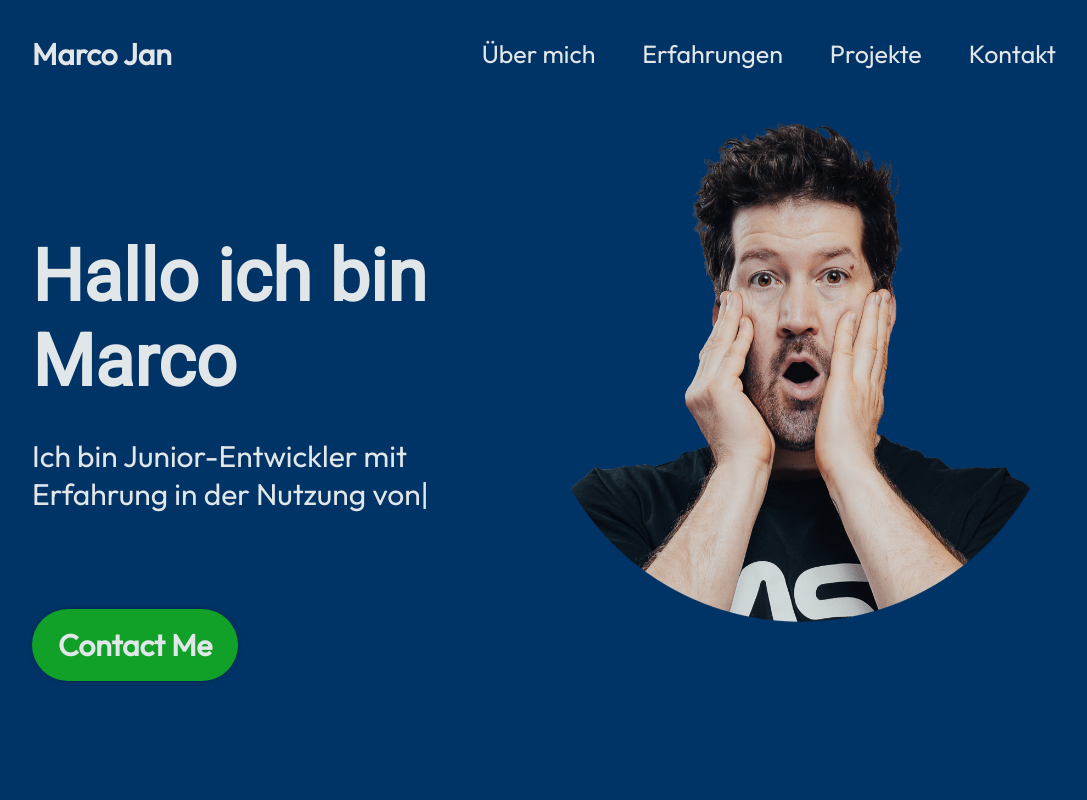
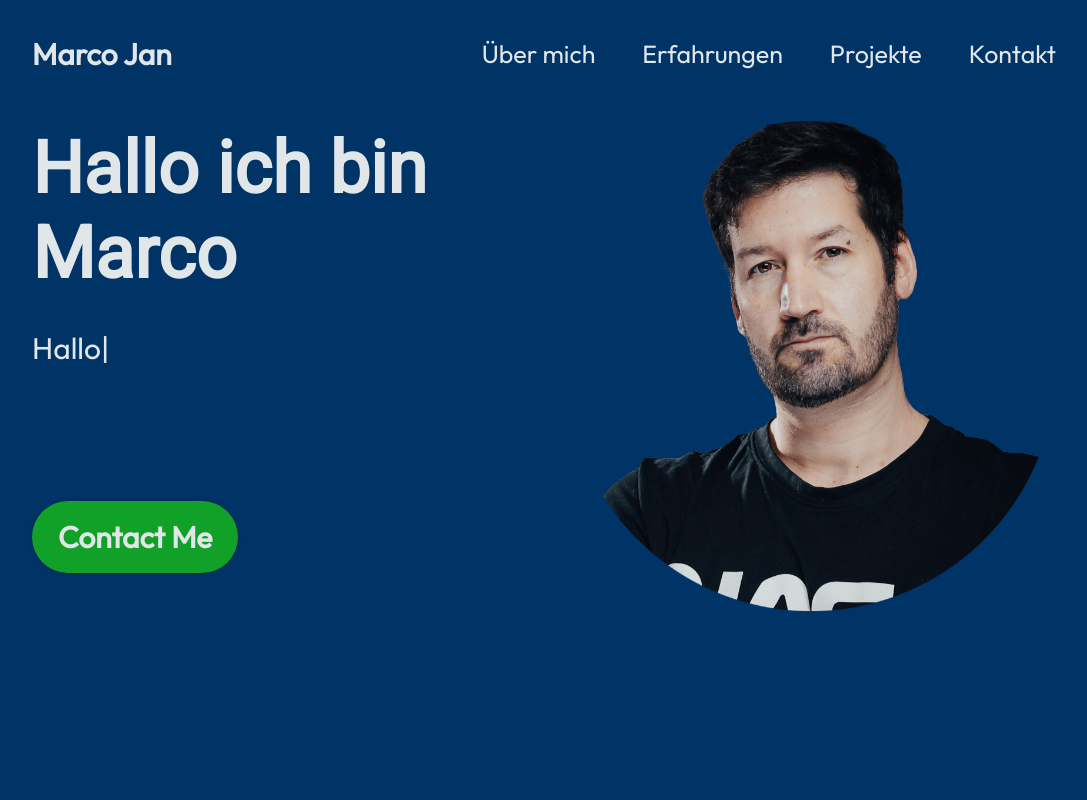
Before and after one commit to Marco-Jan/Portfolio_Marco-Jan, a React (Vite) app: page / in a window 1280 px wide. Shown: the top 800 px of the page, without its empty margins (96-1183 px from the left). Built offline with nearby package versions, Linux system fonts and the light colour scheme; no server answers; the database is empty.

Commit message:
[Edit]change welcome text

```diff
--- a/src/components/About/About.module.css
+++ b/src/components/About/About.module.css
@@ -7,6 +7,7 @@
     margin-left: 9%;
     margin-right: 9%;
     z-index: 1;
+    margin-top: 200px;
 }
 
 .title {
--- a/src/components/Hero/Hero.module.css
+++ b/src/components/Hero/Hero.module.css
@@ -45,12 +45,15 @@
 }
 
 .heroImgContainer{
-    width: 500px;
+
+    width: 300px;
 
 }
 
 .heroImg {
-    width: 50%;
+    margin-top: 48px;
+
+    width: 48%;
     z-index: 1;
     border-radius: 10%;
     animation-name: floating;
--- a/src/components/Hero/Hero.tsx
+++ b/src/components/Hero/Hero.tsx
@@ -11,9 +11,9 @@ export const Hero = () => {
         if (typedRef.current) {
             const options = {
                 strings: [
-                    "Ich bin Junior-Entwickler mit Erfahrung in der Nutzung von React, NodeJS und weiteren Technologien.",
-                    "Ich spezialisiere mich auf die Erstellung interaktiver und ansprechender Webanwendungen.",
-                    "Schauen Sie sich gerne mein Portfolio an und nehmen Sie Kontakt mit mir auf!"
+                    "Hallo! Ich freue mich, dass Sie sich für mein Portfolio interessieren.",
+                    "Kontaktieren Sie mich gerne, wenn Sie Fragen haben oder mehr erfahren möchten!"
+
                 ],
                 typeSpeed: 24,
                 backSpeed: 30,
@@ -39,7 +39,7 @@ export const Hero = () => {
                 </p>
                 <a href="mailto:marco.jan@gmx.de" className={styles.contactBtn}>Contact Me</a>
             </div>
-            <img src={getImageUrl("hero/hero2.png")} alt="Profilbild Marco Jan" className={styles.heroImg} />
+            <img src={getImageUrl("hero/hero4.png")} alt="Profilbild Marco Jan" className={styles.heroImg} />
         </section>
     );
 };
```
Also changed, not shown: assets/hero/hero4.png.
